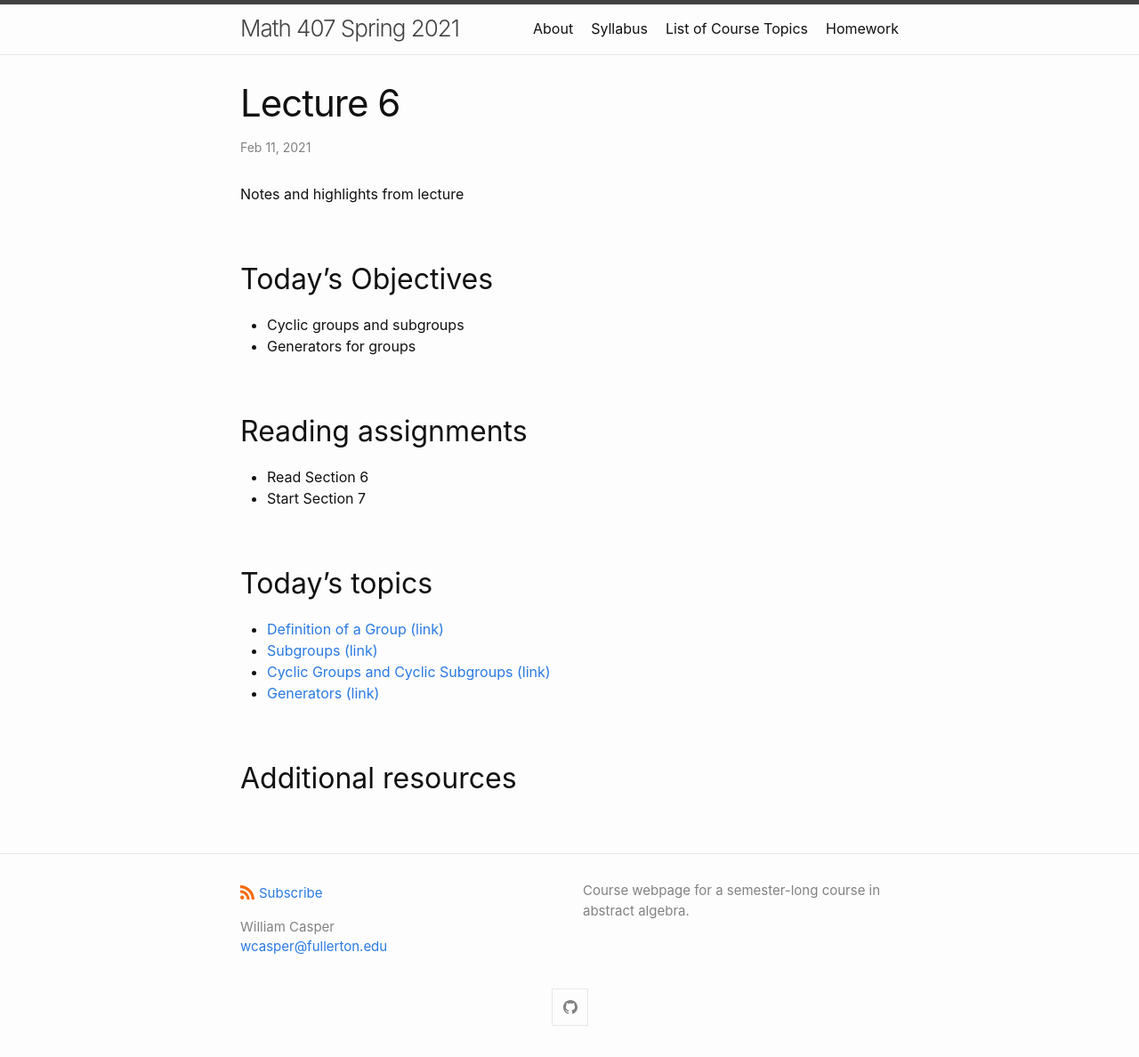
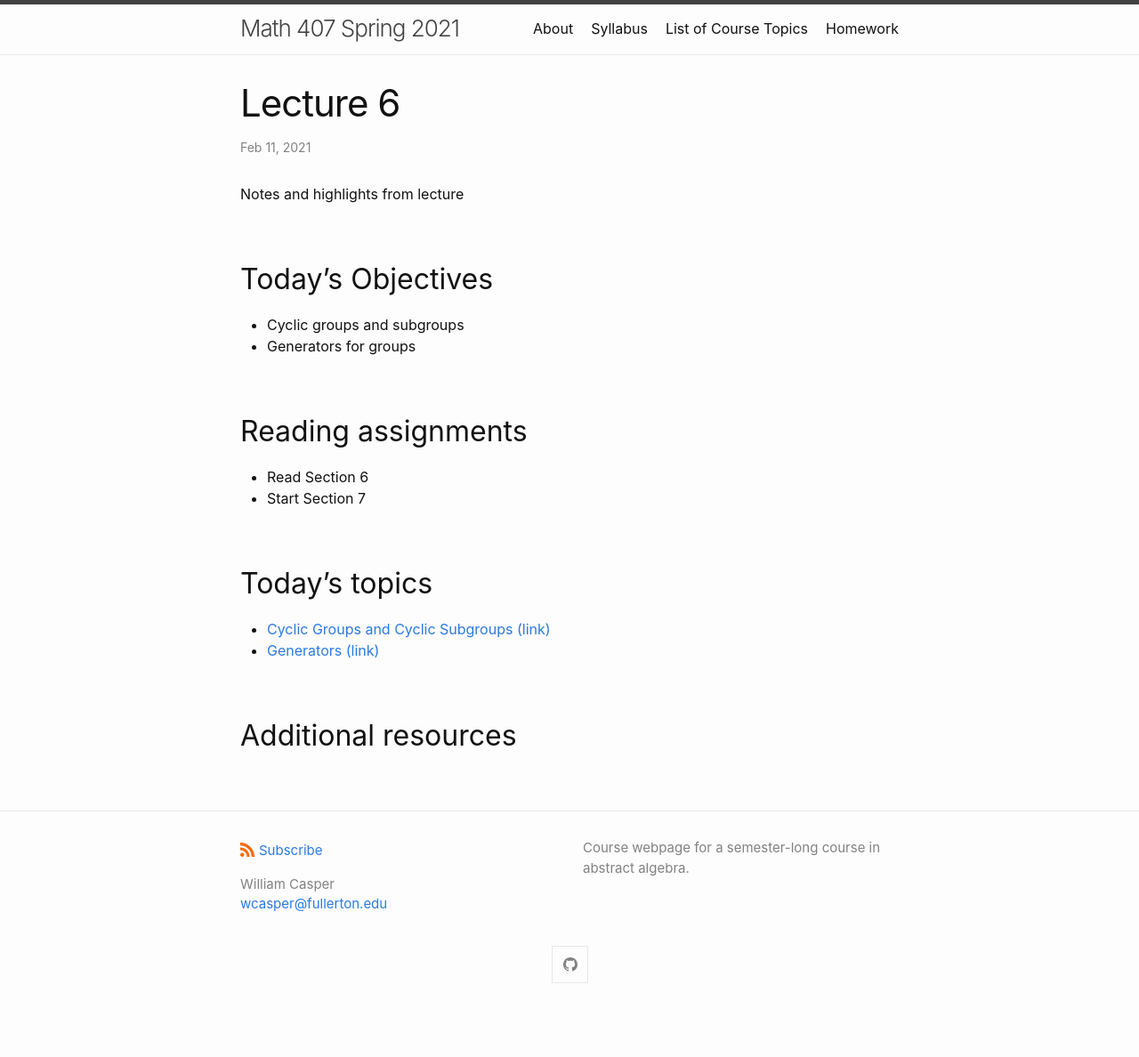
Before and after one commit to wcasper/math407spring2021, a Jekyll site: the page built from _posts/2021-02-11-Week-3-Lecture-6.md, in a window 1280 px wide. Shown: the whole page at 89% size. Built offline with Jekyll 4.4.1, drawn with Linux system fonts in a browser that asks for light colours; after the commit the page ends 1140 px from its top, so only the background shows below that.

```diff
--- a/_posts/2021-02-11-Week-3-Lecture-6.md
+++ b/_posts/2021-02-11-Week-3-Lecture-6.md
@@ -16,8 +16,6 @@ Notes and highlights from lecture
 * Start Section 7
 
 ## Today's topics
-* <a target="_parent" href="https://wcasper.github.io/math407spring2021/topics/group-definition.html">Definition of a Group (link)</a>
-* <a target="_parent" href="https://wcasper.github.io/math407spring2021/topics/subgroups.html">Subgroups (link)</a>
 * <a target="_parent" href="https://wcasper.github.io/math407spring2021/topics/cyclic-groups.html">Cyclic Groups and Cyclic Subgroups (link)</a>
 * <a target="_parent" href="https://wcasper.github.io/math407spring2021/topics/generators.html">Generators (link)</a>
 
```
